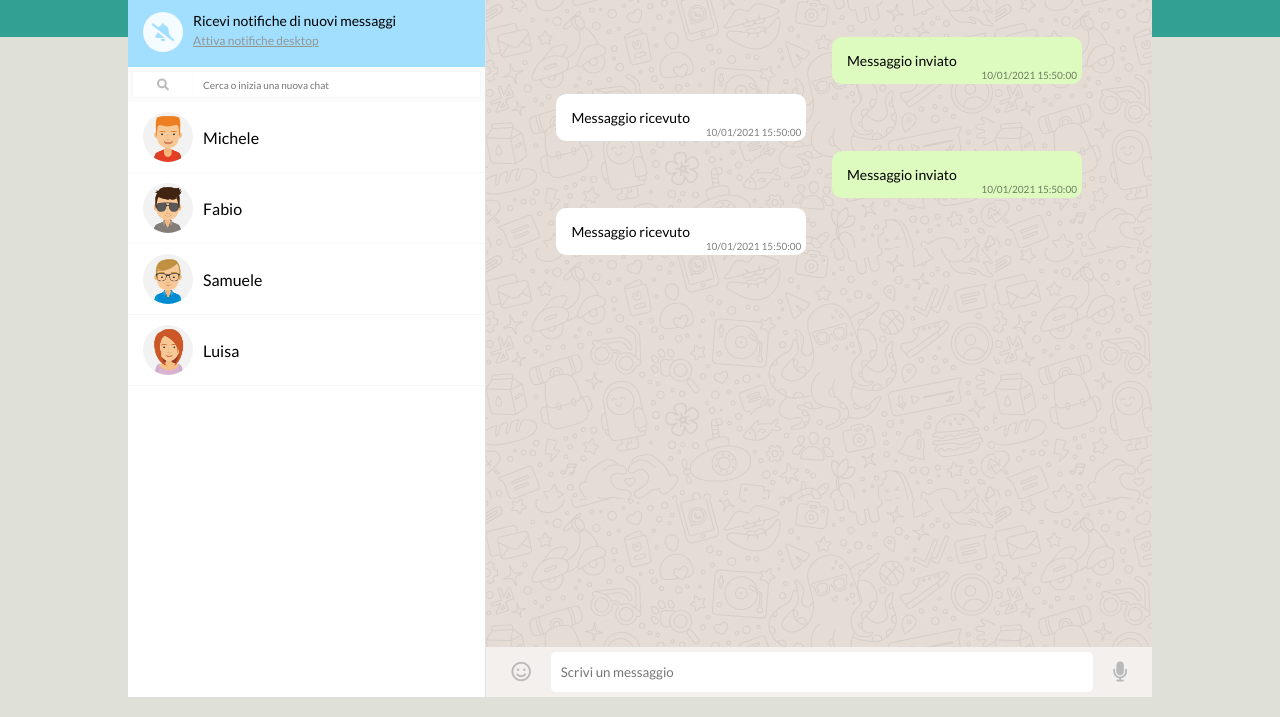
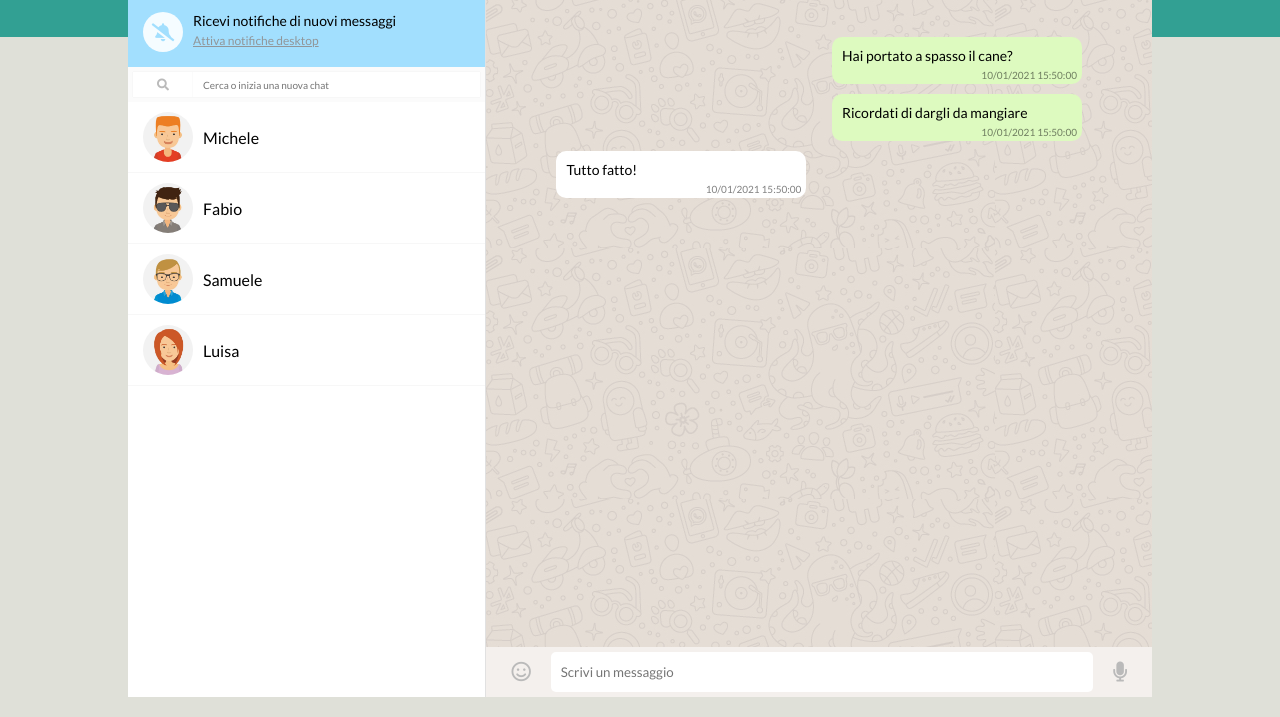
Before and after one commit to PriscoCoppola/vue-boolzapp, a plain HTML site: page index.html in a window 1280 px wide. Shown: the part 83-800 px from the top of the page. Drawn offline with nearby package versions, Linux system fonts and the light colour scheme.

Commit message:
add milestone 2

```diff
--- a/css/style.css
+++ b/css/style.css
@@ -190,7 +190,7 @@ body {
 
 .main-content .sent-message {
     width: 250px;
-    padding: 15px;
+    padding: 10px 10px 20px 10px;
     font-size: 14px;
     background-color: #ddfabf;
     border-radius: 10px;
@@ -208,7 +208,7 @@ body {
 
 .main-content .received-message {
     width: 250px;
-    padding: 15px;
+    padding: 10px 10px 20px 10px;
     font-size: 14px;
     background-color: #fff;
     border-radius: 10px;
--- a/index.html
+++ b/index.html
@@ -45,7 +45,8 @@
             </div>
             <div class="navbar-content">
                 <ul>
-                    <li v-for="element in yourPropNameHere">
+                    <li v-for="(element, index) in yourPropNameHere"
+                    @click="user(index)">
                         <img :src=" './img/avatar' + element.avatar + '.jpg'" alt="">
                         <span>{{ element.name }}</span>
                     </li>
@@ -57,9 +58,9 @@
         <main class="main">
             <div class="main-header">
                 <div class="user">
-                    <img src="./img/avatar_1.jpg" alt="Avatar 1">
+                    <img :src="'./img/avatar' + newPhoto + '.jpg'" alt="Avatar">
                     <div class="text">
-                        <div>Michele</div>
+                        <div>{{ newName }}</div>
                         <div>Ultimo accesso oggi alle 10.35</div>
                     </div>
                 </div>
@@ -69,33 +70,19 @@
                     <a href="#"><i class="fas fa-ellipsis-v"></i></a>
                 </div>
             </div>
-            <div class="main-content">
-                <div class="sent-direction">
-                    <div class="sent-message">
-                        <div>Messaggio inviato</div>
-                        <span>10/01/2021 15:50:00</span>
+            <div class="main-content" >
+                <div v-for="element in newMessages">
+                    <div class="sent-direction"  v-if="element.status == 'sent'">
+                        <div class="sent-message">
+                            <div>{{element.message }}</div>
+                            <span>10/01/2021 15:50:00</span>
+                        </div>
                     </div>
-                </div>
-                <div class="received-direction">
-                    <div class="received-message">
-                        <div class="message">
-                            Messaggio ricevuto
+                    <div class="received-direction" v-if="element.status == 'received'">
+                        <div class="received-message">
+                            <div>{{element.message }}</div>
+                            <span>10/01/2021 15:50:00</span>
                         </div>
-                        <span>10/01/2021 15:50:00</span>
-                    </div>
-                </div>
-                <div class="sent-direction">
-                    <div class="sent-message">
-                        <div>Messaggio inviato</div>
-                        <span>10/01/2021 15:50:00</span>
-                    </div>
-                </div>
-                <div class="received-direction">
-                    <div class="received-message">
-                        <div class="message">
-                            Messaggio ricevuto
-                        </div>
-                        <span>10/01/2021 15:50:00</span>
                     </div>
                 </div>
             </div>
--- a/js/main.js
+++ b/js/main.js
@@ -90,5 +90,31 @@ const root = new Vue({
                 ],
             },
         ],
-    }
+        newName: 'Michele',
+        newPhoto: '_1',
+        newMessages: [
+            {
+                date: '10/01/2020 15:30:55',
+                message: 'Hai portato a spasso il cane?',
+                status: 'sent'
+            },
+            {
+                date: '10/01/2020 15:50:00',
+                message: 'Ricordati di dargli da mangiare',
+                status: 'sent'
+            },
+            {
+                date: '10/01/2020 16:15:22',
+                message: 'Tutto fatto!',
+                status: 'received'
+            }
+        ],
+    },
+    methods: {
+        user (index) {
+            this.newName = this.yourPropNameHere[index].name
+            this.newPhoto = this.yourPropNameHere[index].avatar
+            this.newMessages = this.yourPropNameHere[index].messages
+            }
+    },
 });
```
Also changed, not shown: 1 other file.
